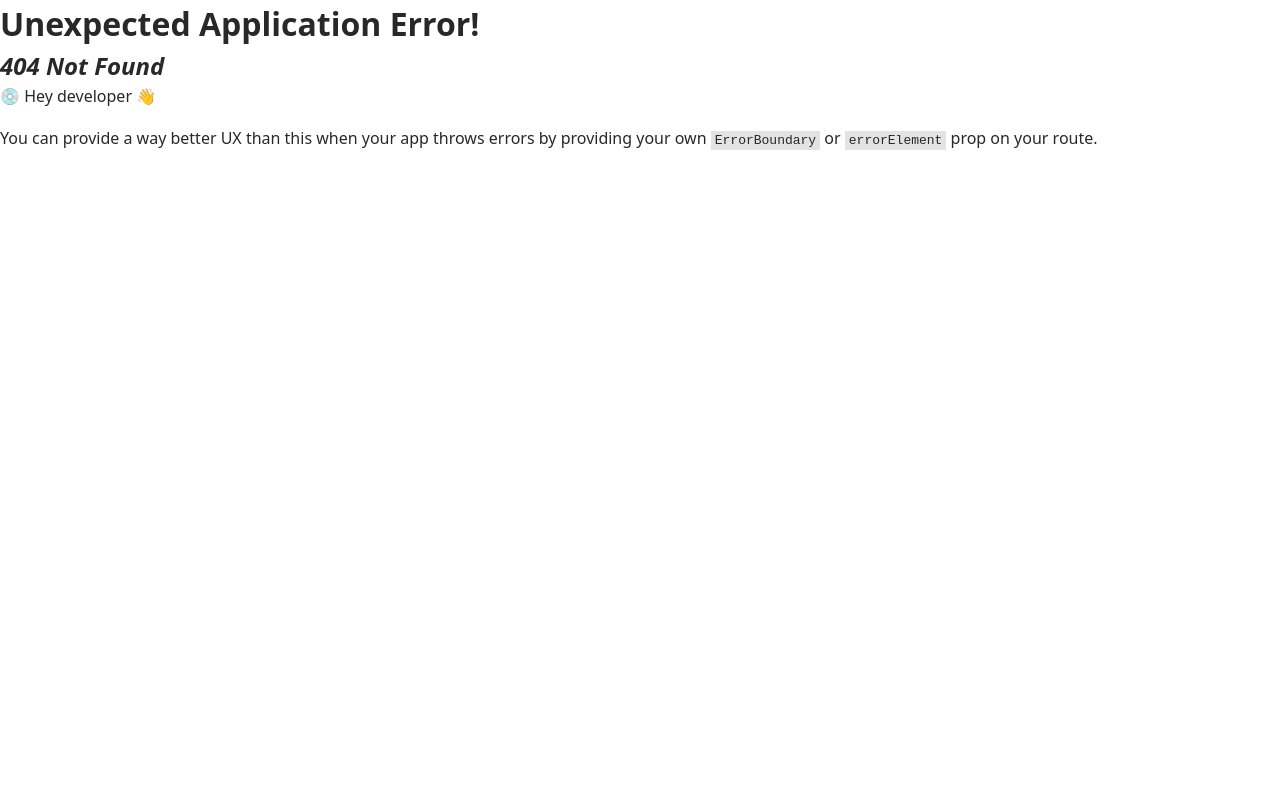
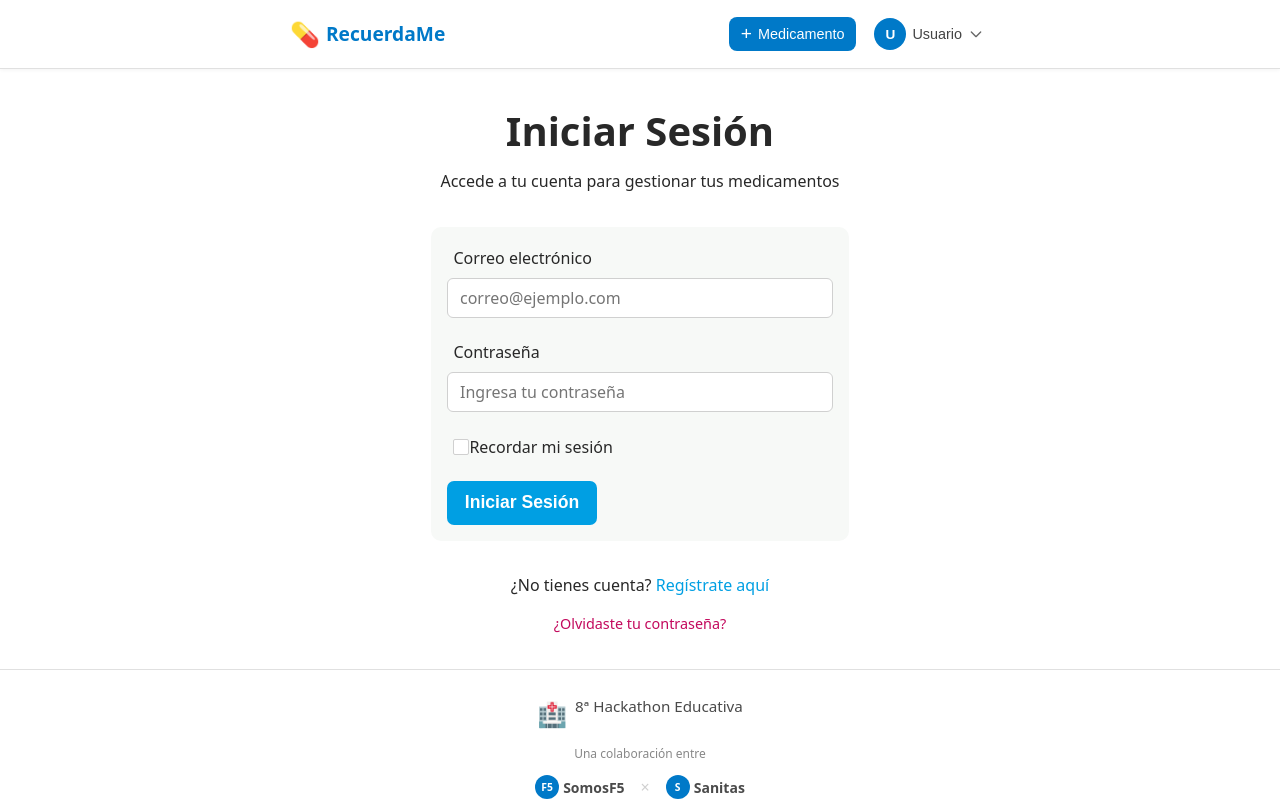
Before and after one commit to Sanitas-Hackaton-somosF5/Recuerda-me-frontend, a React (Vite) app: page /login in a window 1280 px wide. Before the commit this address had no page. Shown: the top 801 px of the page. Built offline with nearby package versions, Linux system fonts and the light colour scheme.

Commit message:
Implement login form page

```diff
--- /dev/null
+++ b/src/components/loginform.jsx
@@ -0,0 +1,106 @@
+import { useState } from 'react';
+
+export default function LoginForm() {
+    const [formData, setFormData] = useState({
+        email: '',
+        password: '',
+        rememberMe: false
+    });
+    const [loading, setLoading] = useState(false);
+    const [error, setError] = useState('');
+
+
+    const handleChange = (e) => {
+        const { name, value, type, checked } = e.target;
+        setFormData(prev => ({
+            ...prev,
+            [name]: type === 'checkbox' ? checked : value
+        }));
+    };
+
+
+    const handleSubmit = async (e) => {
+        e.preventDefault();
+        setLoading(true);
+        setError('');
+
+        try {
+
+            console.log('Datos del login:', formData);
+
+
+            await new Promise(resolve => setTimeout(resolve, 1000));
+
+            // Redirigir o mostrar éxito
+            alert('Login exitoso!');
+
+        } catch (err) {
+            setError('Error al iniciar sesión. Verifica tus credenciales.');
+        } finally {
+            setLoading(false);
+        }
+    };
+
+    return (
+        <form className="form-background" onSubmit={handleSubmit}>
+            {/* Mensaje de error */}
+            {error && (
+                <div className="error-message">
+                    <p style={{ color: 'var(--color-alert)', marginBottom: '1rem' }}>
+                        {error}
+                    </p>
+                </div>
+            )}
+
+            {/*  email */}
+            <div className="input-group">
+                <label htmlFor="email">Correo electrónico</label>
+                <input
+                    type="email"
+                    id="email"
+                    name="email"
+                    placeholder="correo@ejemplo.com"
+                    value={formData.email}
+                    onChange={handleChange}
+                    required
+                />
+            </div>
+
+            {/* password*/}
+            <div className="input-group">
+                <label htmlFor="password">Contraseña</label>
+                <input
+                    type="password"
+                    id="password"
+                    name="password"
+                    placeholder="Ingresa tu contraseña"
+                    value={formData.password}
+                    onChange={handleChange}
+                    required
+                />
+            </div>
+
+            {/* Checkbox recordar */}
+            <div className="checkbox-group">
+                <label>
+                    <input
+                        type="checkbox"
+                        name="rememberMe"
+                        checked={formData.rememberMe}
+                        onChange={handleChange}
+                    />
+                    {' '}Recordar mi sesión
+                </label>
+            </div>
+
+            {/* Botón submint */}
+            <button
+                type="submit"
+                className="btn-filled"
+                disabled={loading}
+            >
+                {loading ? 'Iniciando sesión...' : 'Iniciar Sesión'}
+            </button>
+        </form>
+    );
+}
--- a/src/index.css
+++ b/src/index.css
@@ -50,7 +50,6 @@ body {
   Fuente consistente, color, margen y altura de línea para elementos de texto
   ======================== */
 
-/*h1*/,
 h2,
 h3,
 h4 {
@@ -470,3 +469,165 @@ textarea:disabled {
     margin-bottom: 0.5em;
   }
 }
+
+
+.auth-page-wrapper {
+  max-width: 450px;
+  margin: 2rem auto;
+  padding: 0 1rem;
+}
+
+.auth-header {
+  text-align: center;
+  margin-bottom: 2rem;
+}
+
+.auth-header h1 {
+  margin-bottom: 0.5rem;
+}
+
+.auth-header p {
+  color: var(--color-text);
+  font-size: 1rem;
+  margin-bottom: 0;
+}
+
+/*
+   Estilos para formularios de login
+ */
+
+.input-group {
+  margin-bottom: 1.2rem;
+}
+
+.input-group label {
+  display: block;
+  margin-bottom: 0.3rem;
+}
+
+.checkbox-group {
+  margin: 1.2rem 0;
+  text-align: left;
+}
+
+.checkbox-group label {
+  display: flex;
+  align-items: center;
+  font-weight: 400;
+  cursor: pointer;
+}
+
+/*
+   Enlaces de autenticación
+*/
+
+.auth-links {
+  text-align: center;
+  margin-top: 2rem;
+}
+
+.auth-links p {
+  margin-bottom: 0.8rem;
+}
+
+.link-primary {
+  color: var(--color-primary);
+  text-decoration: none;
+  font-weight: 500;
+  transition: opacity 0.3s ease;
+}
+
+.link-primary:hover {
+  opacity: 0.8;
+  text-decoration: underline;
+}
+
+.link-secondary {
+  color: var(--color-secondary);
+  text-decoration: none;
+  font-size: 0.9rem;
+  transition: opacity 0.3s ease;
+}
+
+.link-secondary:hover {
+  opacity: 0.8;
+  text-decoration: underline;
+}
+
+/*
+   Estados del formulario
+    */
+
+.error-message {
+  background-color: rgba(226, 16, 36, 0.1);
+  border: 1px solid var(--color-alert);
+  border-radius: 6px;
+  padding: 0.8rem;
+  margin-bottom: 1rem;
+}
+
+.success-message {
+  background-color: rgba(42, 122, 42, 0.1);
+  border: 1px solid #2a7a2a;
+  color: #2a7a2a;
+  border-radius: 6px;
+  padding: 0.8rem;
+  margin-bottom: 1rem;
+}
+
+
+@media (max-width: 768px) {
+  .auth-page-wrapper {
+    max-width: 90%;
+    margin: 1.5rem auto;
+  }
+
+  .auth-header h1 {
+    font-size: 2rem;
+  }
+
+  .input-group {
+    margin-bottom: 1rem;
+  }
+}
+
+
+@media (max-width: 480px) {
+  .auth-page-wrapper {
+    max-width: 100%;
+    margin: 1rem auto;
+    padding: 0 0.8rem;
+  }
+
+  .auth-header {
+    margin-bottom: 1.5rem;
+  }
+
+  .auth-header h1 {
+    font-size: 1.8rem;
+  }
+
+  .auth-header p {
+    font-size: 0.95rem;
+  }
+
+  .form-background {
+    padding: 1rem;
+  }
+
+  .input-group {
+    margin-bottom: 0.8rem;
+  }
+
+  .checkbox-group {
+    margin: 1rem 0;
+  }
+
+  .auth-links {
+    margin-top: 1.5rem;
+  }
+
+  .auth-links p {
+    font-size: 0.9rem;
+  }
+}
--- /dev/null
+++ b/src/pages/login.jsx
@@ -0,0 +1,33 @@
+import LoginForm from '../components/loginform';
+
+export default function Login() {
+    return (
+        <div className="container">
+            <div className="auth-page-wrapper">
+                {/* Header */}
+                <div className="auth-header">
+                    <h1>Iniciar Sesión</h1>
+                    <p>Accede a tu cuenta para gestionar tus medicamentos</p>
+                </div>
+
+                {/* Modular del formulario */}
+                <LoginForm />
+
+                {/* Enlaces  */}
+                <div className="auth-links">
+                    <p>
+                        ¿No tienes cuenta?{' '}
+                        <a href="/register" className="link-primary">
+                            Regístrate aquí
+                        </a>
+                    </p>
+                    <p>
+                        <a href="/forgot-password" className="link-secondary">
+                            ¿Olvidaste tu contraseña?
+                        </a>
+                    </p>
+                </div>
+            </div>
+        </div>
+    );
+}
```
Also changed, not shown: src/router/router.jsx (+12 -2 lines), 1 other file (tests, documents, lock files or other folders).
